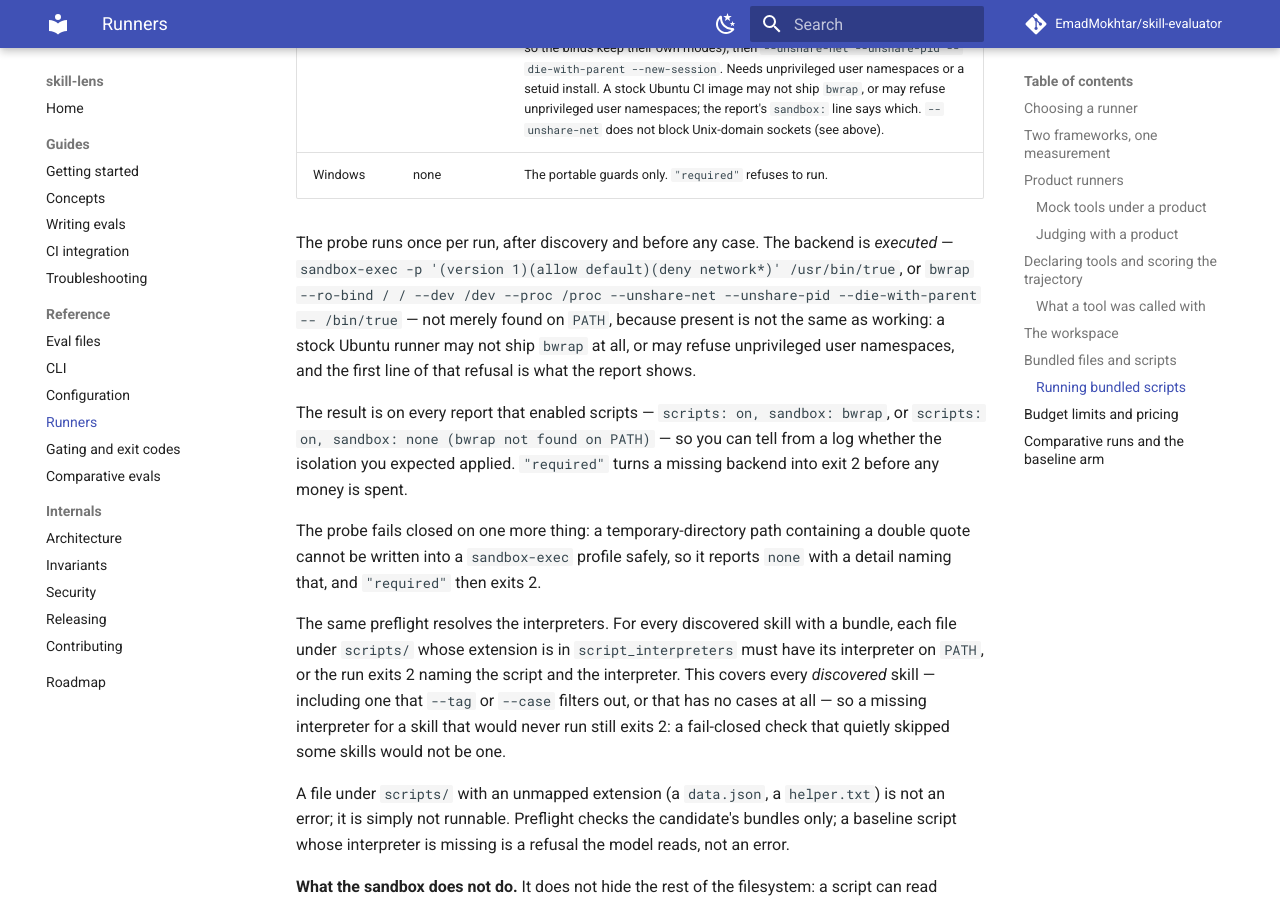
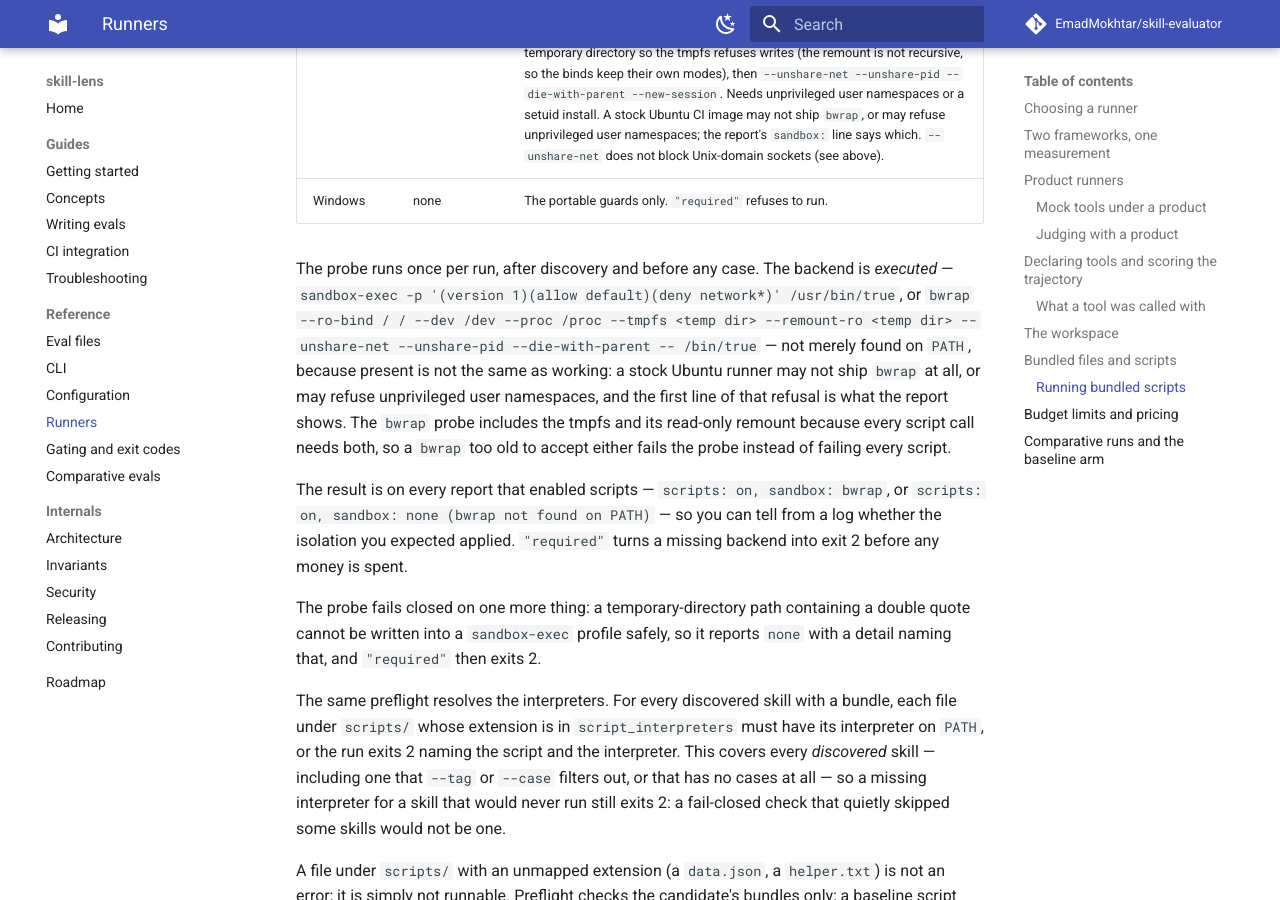
Before and after one commit to EmadMokhtar/skill-evaluator, an MkDocs documentation site: the page built from docs/runners.md, in a window 1280 px wide and 900 px high, scrolled down 18954 px. Built offline with MkDocs 1.6.1 and Material for MkDocs 9.7.7, drawn with Linux system fonts in a browser that asks for light colours; comment, search, counter and statistics services are not loaded; some of the changed text lies outside the part shown.

Commit message:
fix: make the bwrap probe try the tmpfs remount, and pin the /dev gap
The probe now runs --tmpfs and --remount-ro on the temp dir, because
every script call needs both. A bwrap too old to accept them fails the
probe instead of failing every script.

New live tests: a write directly under the temp root is refused, the
scratch directory (TMPDIR) stays writable, and under bwrap a write under
/dev lands in memory. The docs now say /dev, not only /dev/shm.

Co-Authored-By: Claude Opus 5.5 <noreply@anthropic.com>

```diff
--- a/docs/runners.md
+++ b/docs/runners.md
@@ -706,9 +706,10 @@ reading that fact is the eval signal. `run_script` never raises. Standard input
 **The OS sandbox**, where one exists (`script_sandbox = "auto"`, the default), is a second
 layer on top. Under either backend a script cannot open a network connection; cannot write
 to the host filesystem outside the workspace and its scratch directory (a write elsewhere
-under the temporary directory is refused on both backends; under `bwrap`, a write to
-`/dev/shm` lands in an in-memory mount that is discarded when the script exits — bounded,
-like output, only by the timeout); and cannot
+under the temporary directory is refused on both backends; under `bwrap`, a write anywhere
+under `/dev`, `/dev/shm` included, lands in an in-memory mount that is discarded when the
+script exits — bounded, like output, only by the timeout — because POSIX shared memory needs
+`/dev/shm` writable); and cannot
 read anything under the system temporary directory except the workspace, the scratch
 directory and the skill's own bundle — so under `--concurrency N` a script cannot read the
 baseline arm's workspace or another case's scratch directory.
@@ -735,10 +736,13 @@ entries the temporary directory holds and when that changes, but not what they a
 
 The probe runs once per run, after discovery and before any case. The backend is *executed*
 — `sandbox-exec -p '(version 1)(allow default)(deny network*)' /usr/bin/true`, or `bwrap
---ro-bind / / --dev /dev --proc /proc --unshare-net --unshare-pid --die-with-parent --
-/bin/true` — not merely found on `PATH`, because present is not the same as working: a stock
-Ubuntu runner may not ship `bwrap` at all, or may refuse unprivileged user namespaces, and
-the first line of that refusal is what the report shows.
+--ro-bind / / --dev /dev --proc /proc --tmpfs <temp dir> --remount-ro <temp dir>
+--unshare-net --unshare-pid --die-with-parent -- /bin/true` — not merely found on `PATH`,
+because present is not the same as working: a stock Ubuntu runner may not ship `bwrap` at
+all, or may refuse unprivileged user namespaces, and the first line of that refusal is what
+the report shows. The `bwrap` probe includes the tmpfs and its read-only remount because
+every script call needs both, so a `bwrap` too old to accept either fails the probe instead
+of failing every script.
 
 The result is on every report that enabled scripts — `scripts: on, sandbox: bwrap`, or
 `scripts: on, sandbox: none (bwrap not found on PATH)` — so you can tell from a log whether
--- a/docs/security.md
+++ b/docs/security.md
@@ -246,8 +246,9 @@ A skill may ship code under `scripts/`. skill-lens can execute it, and the trust
 - **An OS sandbox applies where one exists** — `sandbox-exec` on macOS, `bwrap` on Linux.
   Under it a script cannot open a network connection, cannot write to the host filesystem
   outside the workspace and its scratch directory (a write elsewhere under the temporary
-  directory is refused on both backends; under `bwrap`, a write to `/dev/shm` lands in an
-  in-memory mount discarded when the script exits), and cannot read anything under the system temporary directory except the
+  directory is refused on both backends; under `bwrap`, a write anywhere under `/dev`,
+  `/dev/shm` included, lands in an in-memory mount discarded when the script exits, because
+  POSIX shared memory needs `/dev/shm` writable), and cannot read anything under the system temporary directory except the
   workspace, the scratch directory and the skill's own bundle — so other arms' and other
   cases' workspaces are hidden from it. On macOS the directories above those three keep
   their metadata (`stat`), never their listing, so `mkdir -p "$PWD/x"` works. That metadata
```
Also changed, not shown: docs/troubleshooting.md (+1 -1 lines), 3 other files.
